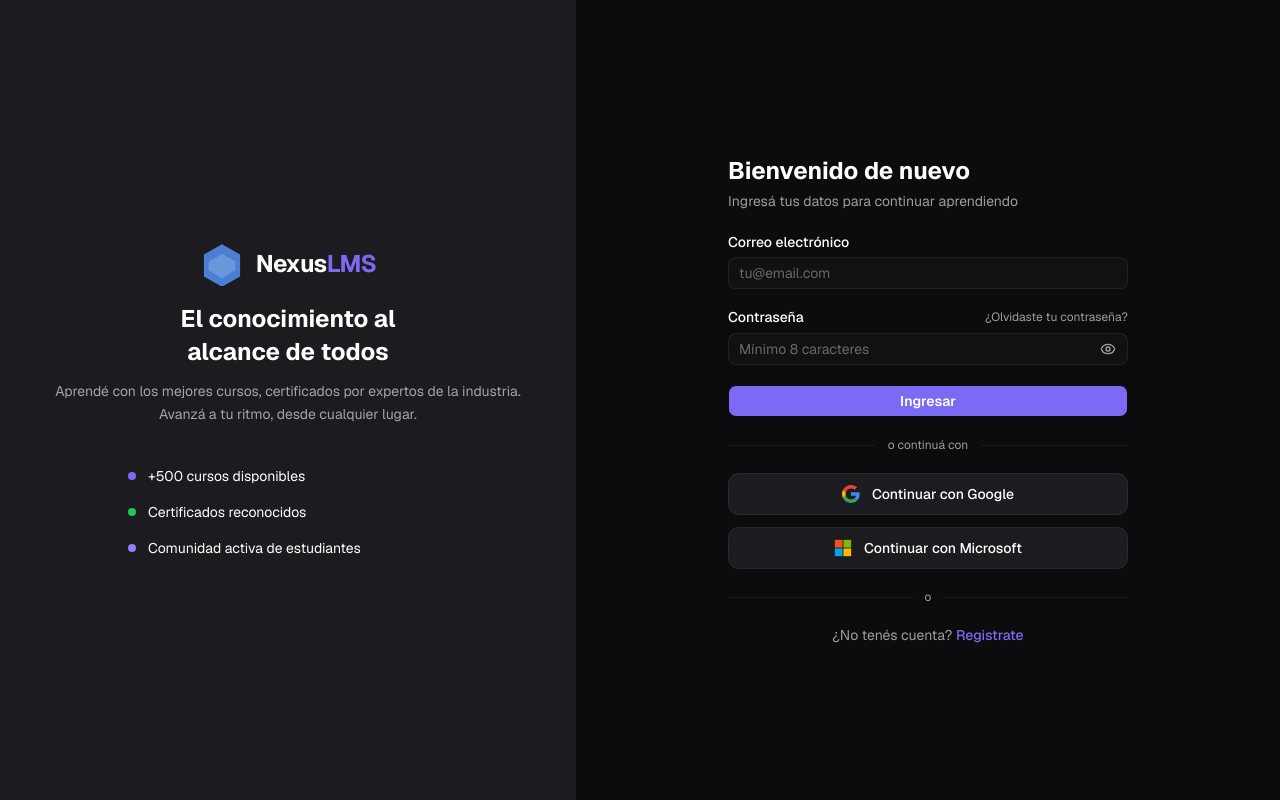
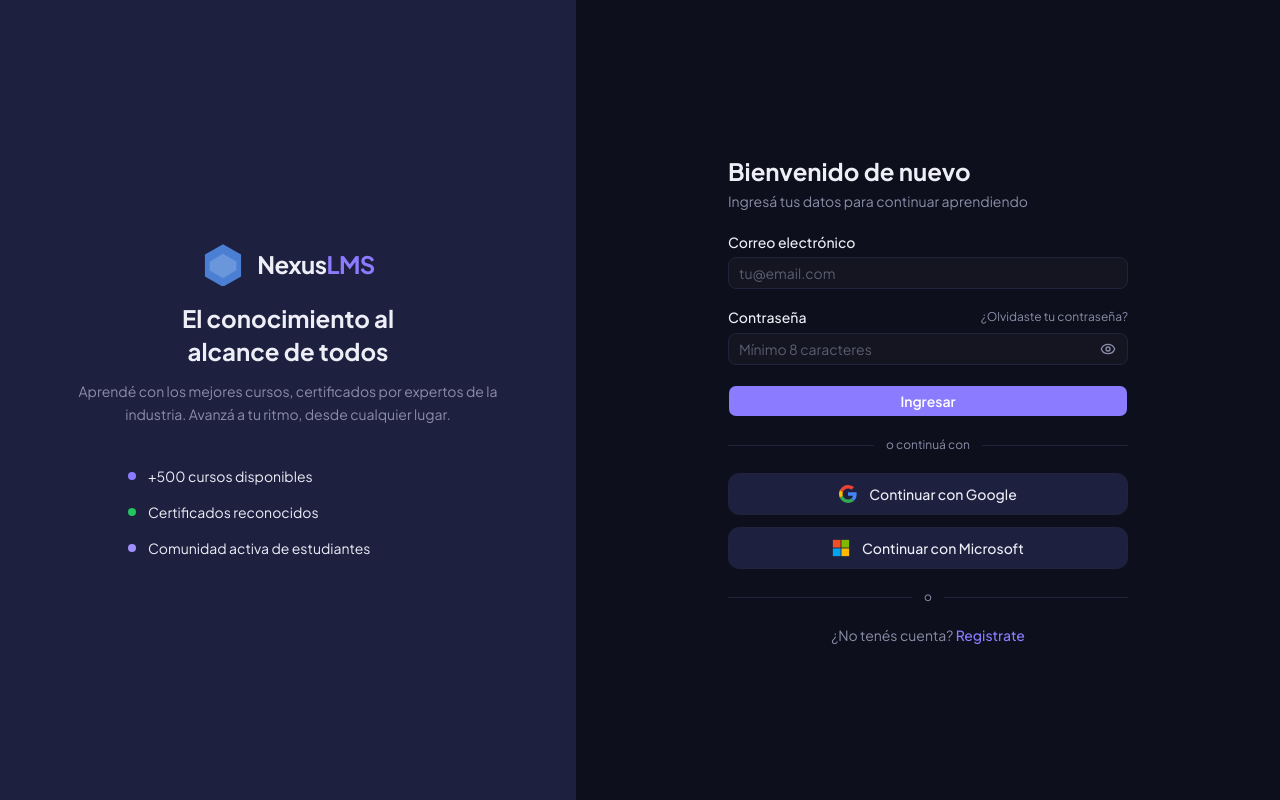
Before and after one commit to DanielQuirozHW/lms-web, a Next.js app: page /login in a window 1280 px wide. Built offline with nearby package versions, Linux system fonts and the light colour scheme; no server answers.

Commit message:
feat(ui): phase 1 design system - new tokens, sidebar, header redesign

```diff
--- a/src/app/globals.css
+++ b/src/app/globals.css
@@ -17,15 +17,16 @@
   --color-nexus-faint: var(--nexus-faint);
   --color-nexus-border: var(--nexus-border);
   --color-nexus-border-strong: var(--nexus-border-strong);
+  --color-nexus-search-bg: var(--nexus-search-bg);
   --color-nexus-success: var(--nexus-success);
   --color-nexus-warning: var(--nexus-warning);
   --color-nexus-danger: var(--nexus-danger);
   /* ─────────────────────────────────────────────────────────────────────────── */
   --color-background: var(--background);
   --color-foreground: var(--foreground);
-  --font-sans: var(--font-geist-sans);
+  --font-sans: var(--font-plus-jakarta-sans);
   --font-mono: var(--font-geist-mono);
-  --font-heading: var(--font-geist-sans);
+  --font-heading: var(--font-plus-jakarta-sans);
   --color-sidebar-ring: var(--sidebar-ring);
   --color-sidebar-border: var(--sidebar-border);
   --color-sidebar-accent-foreground: var(--sidebar-accent-foreground);
@@ -66,103 +67,111 @@
 
 :root {
   /* ─── NexusLMS — light mode ───────────────────────────────────────────────── */
-  --nexus-bg: #fafafa;
+  --nexus-bg: #f5f6fc;
   --nexus-surface: #ffffff;
-  --nexus-card: #f4f4f6;
-  --nexus-accent: #6d5bd0;
-  --nexus-accent-hover: #5a4abf;
-  --nexus-accent-muted: rgba(109, 91, 208, 0.1);
-  --nexus-text: #0c0c0e;
-  --nexus-muted: rgba(0, 0, 0, 0.55);
-  --nexus-faint: rgba(0, 0, 0, 0.35);
-  --nexus-border: rgba(0, 0, 0, 0.07);
-  --nexus-border-strong: rgba(0, 0, 0, 0.12);
+  --nexus-card: #f0f1fa;
+  --nexus-accent: #6d5bf0;
+  --nexus-accent-hover: #5a4ae0;
+  --nexus-accent-muted: rgba(109, 91, 240, 0.1);
+  --nexus-text: #16172a;
+  --nexus-muted: #5a5c72;
+  --nexus-faint: #a6a8bd;
+  --nexus-border: #ecedf6;
+  --nexus-border-strong: rgba(109, 91, 240, 0.2);
+  --nexus-search-bg: #ecedf6;
+  --nexus-nav-active-gradient: linear-gradient(135deg, #7c6cff, #6d5bf0);
+  --nexus-nav-active-shadow: 0 4px 16px rgba(109, 91, 240, 0.35);
+  --nexus-brand-gradient: linear-gradient(135deg, #8b7cff, #6d5bf0);
   --nexus-success: #16a34a;
   --nexus-warning: #d97706;
   --nexus-danger: #dc2626;
   /* ─── shadcn/ui — light mode ──────────────────────────────────────────────── */
-  --background: #fafafa;
-  --foreground: #0c0c0e;
+  --background: #f5f6fc;
+  --foreground: #16172a;
   --card: #ffffff;
-  --card-foreground: #0c0c0e;
+  --card-foreground: #16172a;
   --popover: #ffffff;
-  --popover-foreground: #0c0c0e;
-  --primary: #6d5bd0;
+  --popover-foreground: #16172a;
+  --primary: #6d5bf0;
   --primary-foreground: #ffffff;
-  --secondary: #f4f4f6;
-  --secondary-foreground: #0c0c0e;
-  --muted: #f4f4f6;
-  --muted-foreground: rgba(0, 0, 0, 0.55);
-  --accent: #f4f4f6;
-  --accent-foreground: #0c0c0e;
+  --secondary: #f0f1fa;
+  --secondary-foreground: #16172a;
+  --muted: #f0f1fa;
+  --muted-foreground: #5a5c72;
+  --accent: #f0f1fa;
+  --accent-foreground: #16172a;
   --destructive: #dc2626;
-  --border: rgba(0, 0, 0, 0.07);
-  --input: rgba(0, 0, 0, 0.07);
-  --ring: #6d5bd0;
-  --chart-1: #6d5bd0;
+  --border: #ecedf6;
+  --input: #ecedf6;
+  --ring: #6d5bf0;
+  --chart-1: #6d5bf0;
   --chart-2: #16a34a;
   --chart-3: #d97706;
   --chart-4: #dc2626;
   --chart-5: #0ea5e9;
   --radius: 0.5rem;
   --sidebar: #ffffff;
-  --sidebar-foreground: #0c0c0e;
-  --sidebar-primary: #6d5bd0;
+  --sidebar-foreground: #16172a;
+  --sidebar-primary: #6d5bf0;
   --sidebar-primary-foreground: #ffffff;
-  --sidebar-accent: rgba(109, 91, 208, 0.1);
-  --sidebar-accent-foreground: #6d5bd0;
-  --sidebar-border: rgba(0, 0, 0, 0.07);
-  --sidebar-ring: #6d5bd0;
+  --sidebar-accent: rgba(109, 91, 240, 0.1);
+  --sidebar-accent-foreground: #6d5bf0;
+  --sidebar-border: #ecedf6;
+  --sidebar-ring: #6d5bf0;
 }
 
 .dark {
   /* ─── NexusLMS — dark mode ────────────────────────────────────────────────── */
-  --nexus-bg: #0c0c0e;
-  --nexus-surface: #141416;
-  --nexus-card: #1c1c20;
-  --nexus-accent: #7c6af5;
-  --nexus-accent-hover: #9080f7;
-  --nexus-accent-muted: rgba(124, 106, 245, 0.12);
-  --nexus-text: #ffffff;
-  --nexus-muted: rgba(255, 255, 255, 0.6);
-  --nexus-faint: rgba(255, 255, 255, 0.35);
-  --nexus-border: rgba(255, 255, 255, 0.06);
-  --nexus-border-strong: rgba(255, 255, 255, 0.12);
+  --nexus-bg: #0e0f1c;
+  --nexus-surface: #14162a;
+  --nexus-card: #1e2040;
+  --nexus-accent: #8b7cff;
+  --nexus-accent-hover: #a090ff;
+  --nexus-accent-muted: rgba(139, 124, 255, 0.15);
+  --nexus-text: #edeef6;
+  --nexus-muted: #8b8da8;
+  --nexus-faint: #5a5c72;
+  --nexus-border: #21233d;
+  --nexus-border-strong: rgba(139, 124, 255, 0.25);
+  --nexus-search-bg: #1c1e35;
+  --nexus-nav-active-gradient: linear-gradient(135deg, #9080ff, #7c6cff);
+  --nexus-nav-active-shadow: 0 4px 20px rgba(139, 124, 255, 0.4);
+  --nexus-brand-gradient: linear-gradient(135deg, #9080ff, #7c6cff);
   --nexus-success: #22c55e;
   --nexus-warning: #f59e0b;
   --nexus-danger: #ef4444;
   /* ─── shadcn/ui — dark mode ───────────────────────────────────────────────── */
-  --background: #0c0c0e;
-  --foreground: #ffffff;
-  --card: #1c1c20;
-  --card-foreground: #ffffff;
-  --popover: #141416;
-  --popover-foreground: #ffffff;
-  --primary: #7c6af5;
+  --background: #0e0f1c;
+  --foreground: #edeef6;
+  --card: #1e2040;
+  --card-foreground: #edeef6;
+  --popover: #14162a;
+  --popover-foreground: #edeef6;
+  --primary: #8b7cff;
   --primary-foreground: #ffffff;
-  --secondary: #1c1c20;
-  --secondary-foreground: #ffffff;
-  --muted: #1c1c20;
-  --muted-foreground: rgba(255, 255, 255, 0.6);
-  --accent: #1c1c20;
-  --accent-foreground: #ffffff;
+  --secondary: #1e2040;
+  --secondary-foreground: #edeef6;
+  --muted: #1e2040;
+  --muted-foreground: #8b8da8;
+  --accent: #1e2040;
+  --accent-foreground: #edeef6;
   --destructive: #ef4444;
-  --border: rgba(255, 255, 255, 0.06);
+  --border: #21233d;
   --input: rgba(255, 255, 255, 0.08);
-  --ring: #7c6af5;
-  --chart-1: #7c6af5;
+  --ring: #8b7cff;
+  --chart-1: #8b7cff;
   --chart-2: #22c55e;
   --chart-3: #f59e0b;
   --chart-4: #ef4444;
   --chart-5: #38bdf8;
-  --sidebar: #141416;
-  --sidebar-foreground: #ffffff;
-  --sidebar-primary: #7c6af5;
+  --sidebar: #14162a;
+  --sidebar-foreground: #edeef6;
+  --sidebar-primary: #8b7cff;
   --sidebar-primary-foreground: #ffffff;
-  --sidebar-accent: rgba(124, 106, 245, 0.12);
-  --sidebar-accent-foreground: #7c6af5;
-  --sidebar-border: rgba(255, 255, 255, 0.06);
-  --sidebar-ring: #7c6af5;
+  --sidebar-accent: rgba(139, 124, 255, 0.15);
+  --sidebar-accent-foreground: #8b7cff;
+  --sidebar-border: #21233d;
+  --sidebar-ring: #8b7cff;
 }
 
 @layer base {
--- a/src/app/layout.tsx
+++ b/src/app/layout.tsx
@@ -1,12 +1,13 @@
 import type { Metadata } from 'next'
-import { Geist, Geist_Mono } from 'next/font/google'
+import { Plus_Jakarta_Sans, Geist_Mono } from 'next/font/google'
 import { Providers } from './providers'
 import { Toaster } from '@/components/ui/sonner'
 import './globals.css'
 
-const geistSans = Geist({
-  variable: '--font-geist-sans',
+const plusJakartaSans = Plus_Jakarta_Sans({
+  variable: '--font-plus-jakarta-sans',
   subsets: ['latin'],
+  weight: ['400', '500', '600', '700', '800'],
 })
 
 const geistMono = Geist_Mono({
@@ -34,7 +35,7 @@ export default function RootLayout({ children }: { children: React.ReactNode })
     <html
       lang="es"
       suppressHydrationWarning
-      className={`${geistSans.variable} ${geistMono.variable} h-full antialiased`}
+      className={`${plusJakartaSans.variable} ${geistMono.variable} h-full antialiased`}
     >
       <body className="flex min-h-full flex-col">
         <Providers>{children}</Providers>
```
Also changed, not shown: src/components/shared/navigation/Header.tsx (+43 -17 lines), src/components/shared/navigation/Sidebar.tsx (+77 -79 lines).
